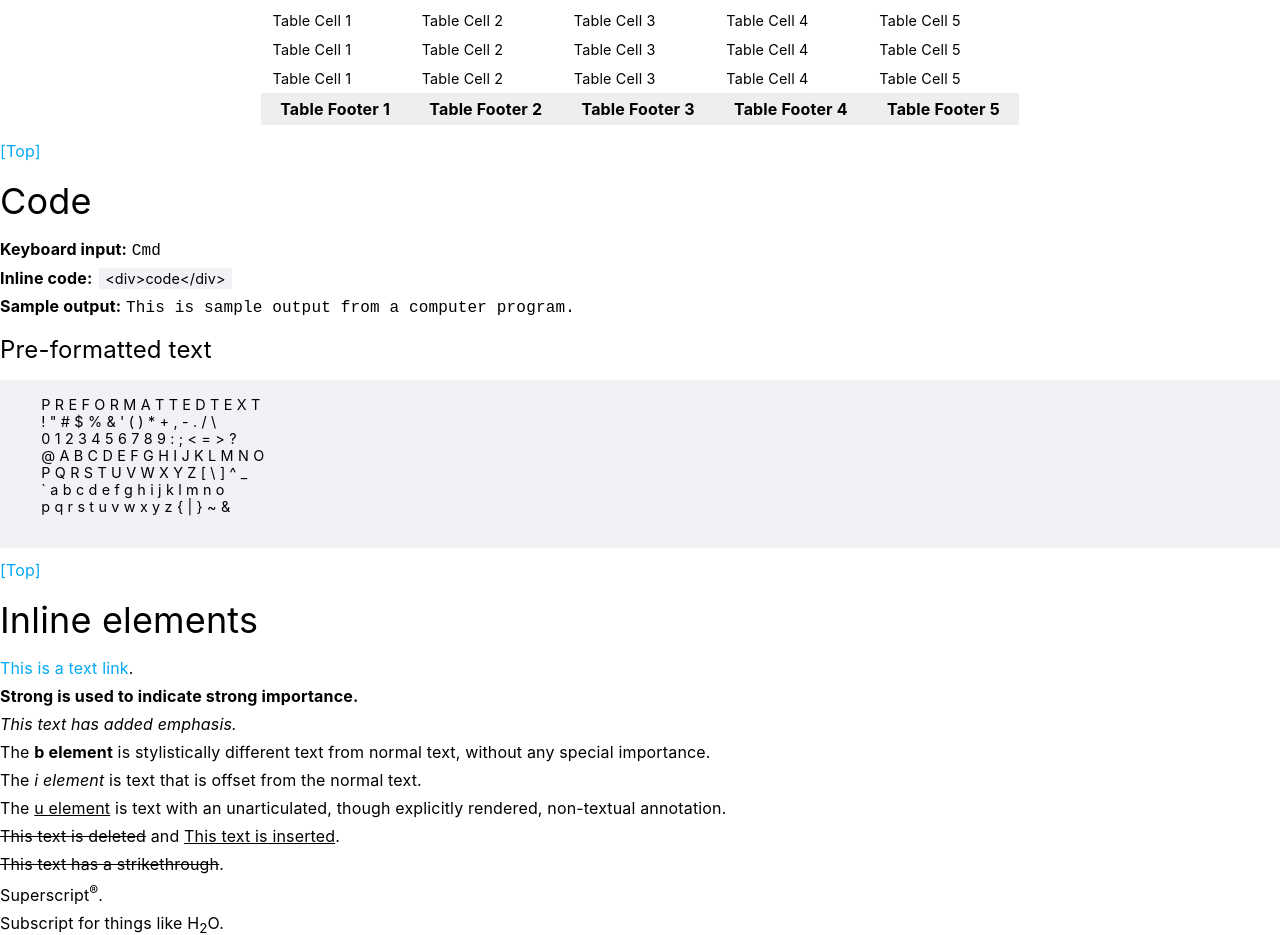
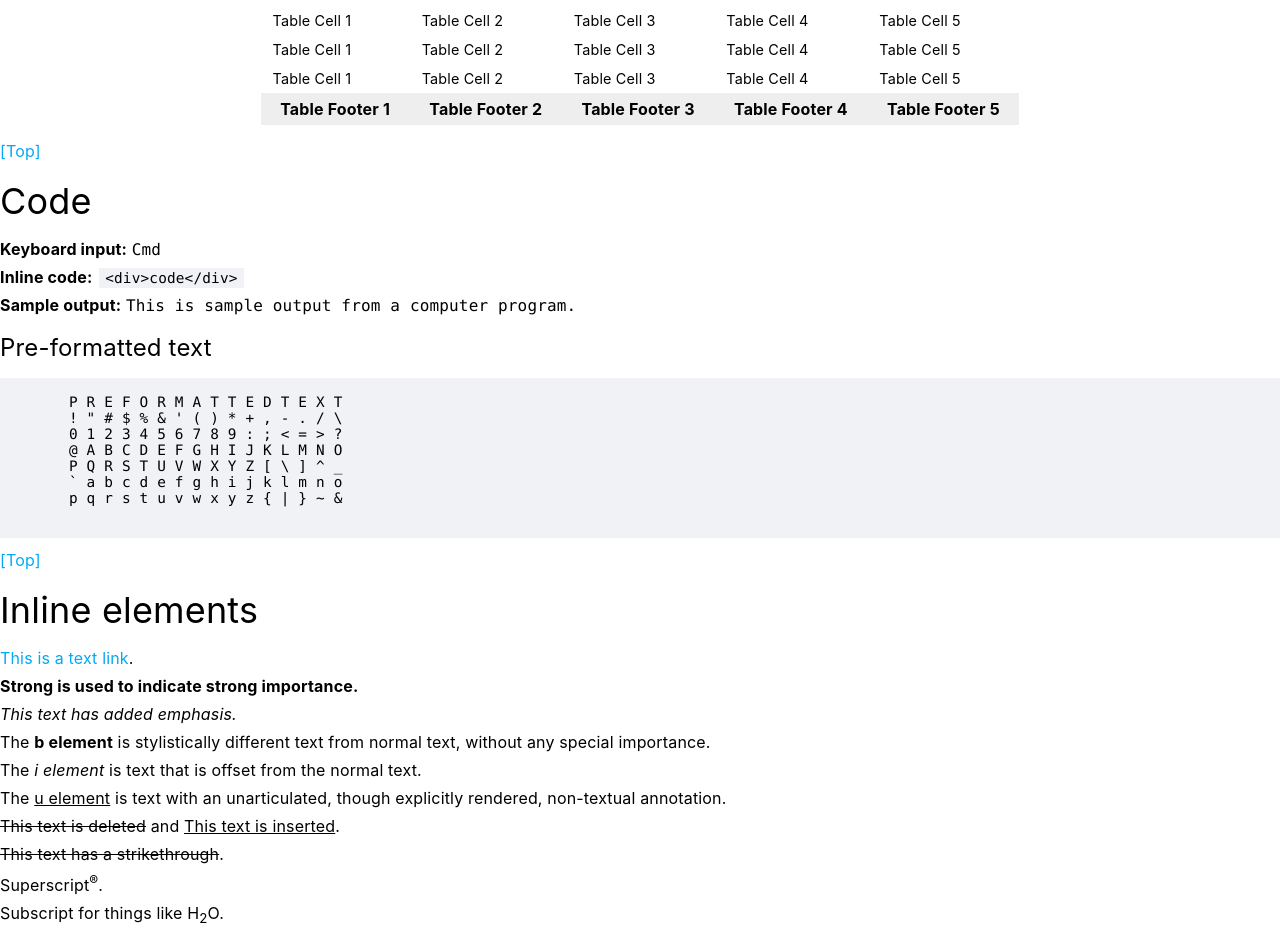
Before and after one commit to opnay/opnay.github.io, a Jekyll site: the page test.html, which Jekyll copies as it is, in a window 1280 px wide. Shown: the part 2257-3192 px from the top of the page. Built offline with Jekyll 4.4.1, drawn with Linux system fonts in a browser that asks for light colours; nearby versions of some CDN libraries.

Commit message:
css/default: Set font-family code, kbd, pre, samp and else
Signed-off-by: Kim In Seop <opnayn@gmail.com>

```diff
--- a/css/default.css
+++ b/css/default.css
@@ -9,8 +9,9 @@ html {
 	letter-spacing:0.01em;
 }
 html, body {width:100%; height:100%;}
-label, blockquote, pre, code {font-family:inherit;}
+label, blockquote {font-family:inherit;}
 button, input, select, textarea {font-family:inherit; font-size:inherit; line-height:inherit;}
+code, kbd, pre, samp {font-family:Consolas,monospace;}
 
 p {margin-bottom:8px;}
 article > p {line-height:1.5;}
```
